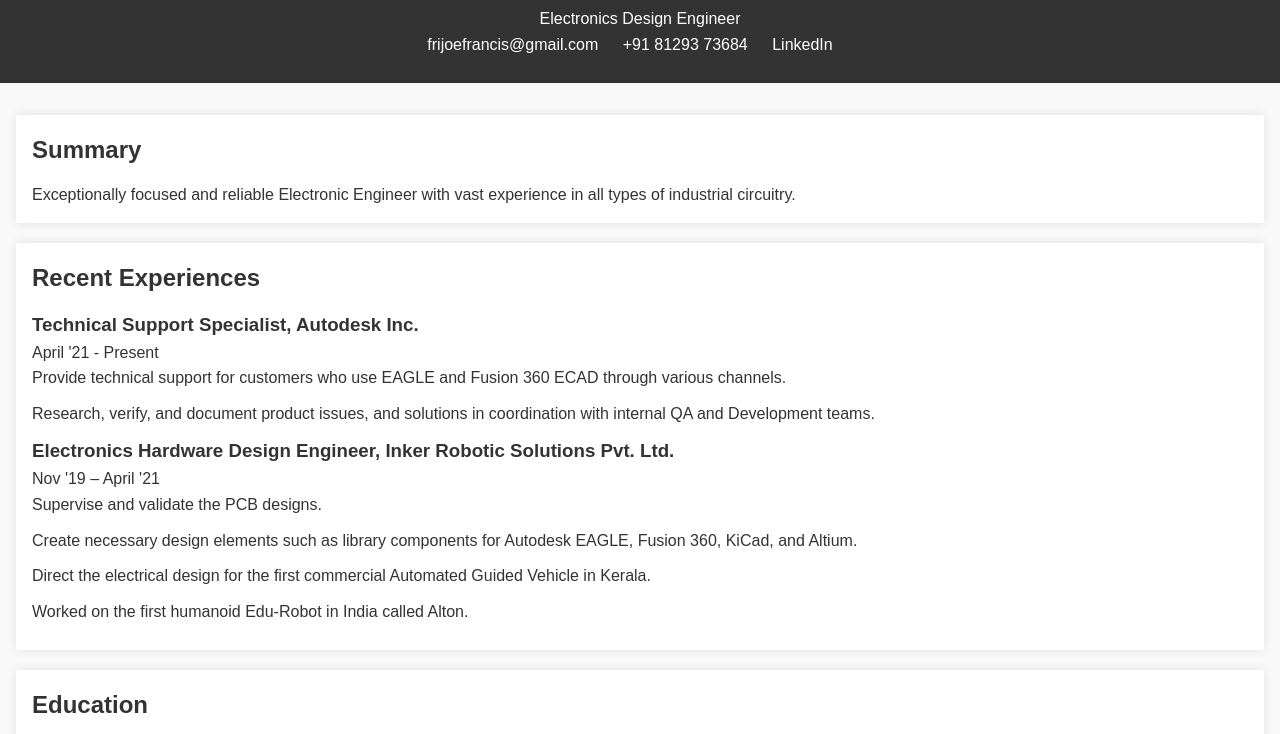
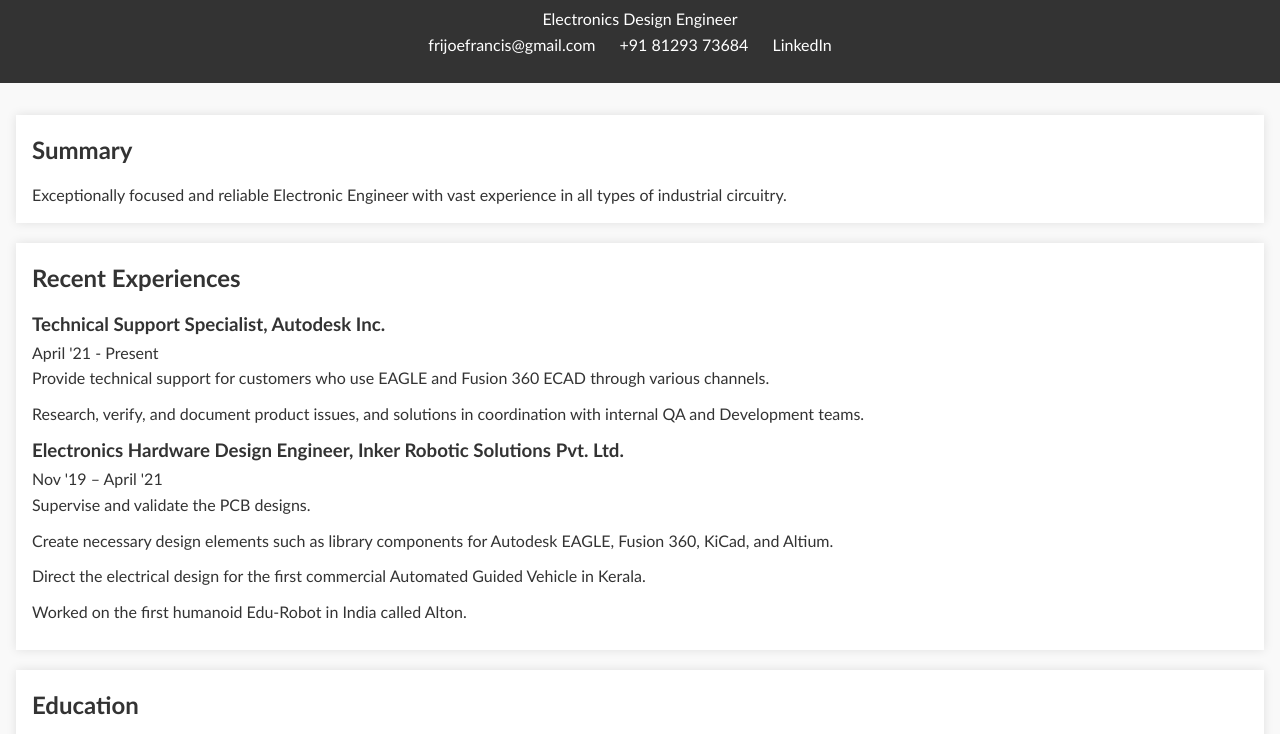
Before and after one commit to frijofrancis/frijofrancis.github.io, a plain HTML site: page index.html in a window 1280 px wide. Shown: the part 77-811 px from the top of the page. Drawn offline with Linux system fonts and the light colour scheme.

Commit message:
System fonts chnaged

```diff
--- a/style.css
+++ b/style.css
@@ -6,7 +6,8 @@
 }
 
 body {
-    font-family: Arial, sans-serif;
+  font-family: "Trebuchet MS", "Lucida Sans Unicode", "Lucida Grande",
+    "Lucida Sans", Arial, sans-serif, sans-serif;
   line-height: 1.6;
   color: #333;
   background-color: #f9f9f9;
```
Lines whose indentation alone changed are shown as unchanged.
